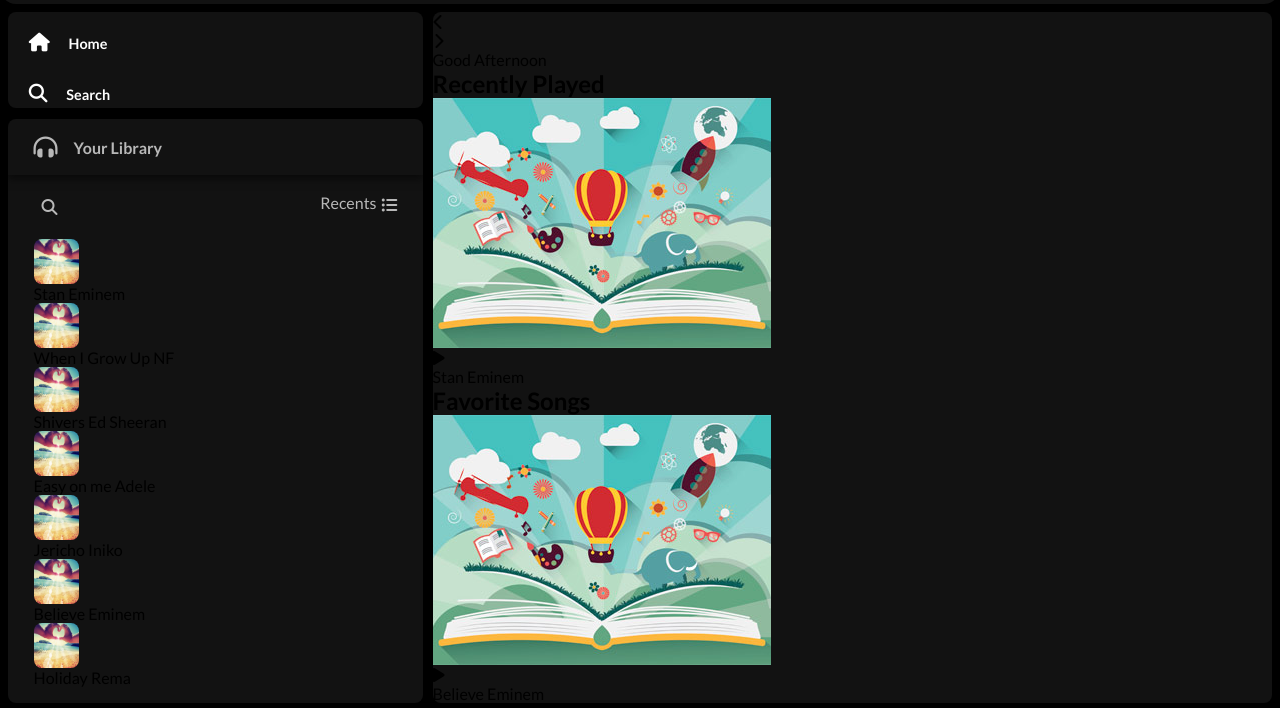
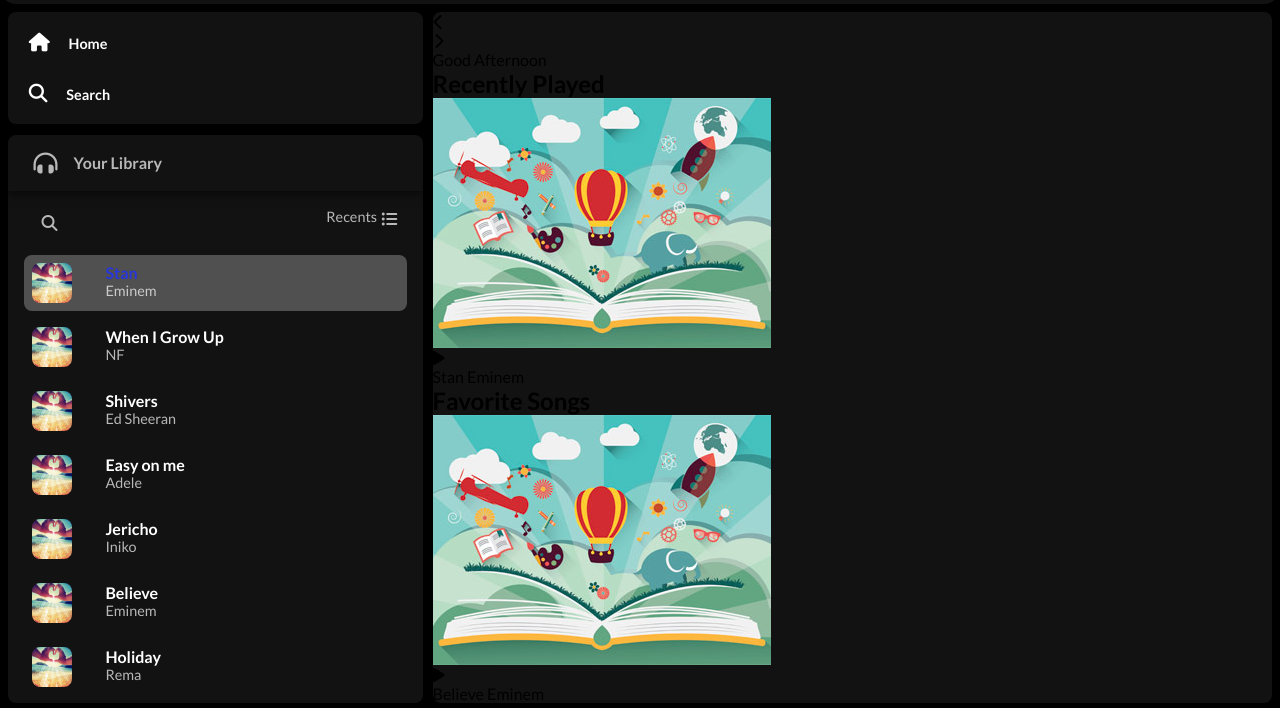
Before and after one commit to DevHeris/RhythmiX, a plain HTML site: page index.html in a window 1280 px wide. Shown: the part 41-749 px from the top of the page. Drawn offline with Linux system fonts and the light colour scheme.

Commit message:
More css styling for the sidebar

```diff
--- a/css/style.css
+++ b/css/style.css
@@ -3,7 +3,7 @@
 
 :root {
     --primary-clr: #121212;
-    --secondary-clr: #1e2781ff;
+    --secondary-clr: rgb(39, 54, 221);
     --tertiary-clr: #000000;
     --white-clr: rgba(255, 255, 255, 0.701);
 }
@@ -73,7 +73,7 @@ ul {
     grid-row: 1/2;
     display: grid;
     grid-template-columns: 1fr;
-    grid-template-rows: repeat(4 1fr);
+    grid-template-rows: .5fr 1fr 1fr 1fr;
     grid-gap: .7em;
 }
 
@@ -92,7 +92,6 @@ ul {
     grid-row: 1/2;
     border-radius: .5em;
     padding: 1.3em;
-    padding-bottom: 0;
 }
 
 .top-sidebar-ul {
@@ -165,7 +164,11 @@ ul {
 }
 
 .scroll-wrapper::-webkit-scrollbar-thumb {
-    background-color: var(--white-clr);
+    background-color: rgba(255, 255, 255, 0.279)
+}
+
+.scroll-wrapper::-webkit-scrollbar-thumb:hover {
+    background-color: var(--white-clr)
 }
 
 .playlist-options {
@@ -194,10 +197,11 @@ ul {
 .sort-option span {
     margin-inline-end: .3em;
     padding-top: 0;
+    font-size: .9em;
 }
 
 .sort-option i {
-    padding-top: .25em;
+    padding-top: .18em;
 }
 
 .sort-option .align-center {
@@ -244,17 +248,55 @@ ul {
 }
 
 .song-container {
-    padding: 0 1.6em;
+    padding: 0 1em;
 }
 
 .songs-ul {
     display: flex;
     flex-direction: column;
+    gap: .5em;
+}
+
+.songs-ul .active {
+    background-color: rgba(255, 255, 255, 0.262);
+}
+
+.songs-ul li:hover {
+    background-color: rgba(255, 255, 255, 0.164);
+    transition: background-color .4s ease-in;
+}
+
+.songs-ul .active .song-title {
+    color: var(--secondary-clr);
+}
+
+.songs-ul li {
+    display: grid;
+    grid-template-columns: 1fr 4fr;
+    border-radius: .5em;
+    padding: .5em;
 }
 
 .songs-ul li img {
     background-size: cover;
     aspect-ratio: 1;
-    width: 45px;
+    width: 40px;
     border-radius: .5em;
+    grid-column: 1/2;
 }
+
+.songs-ul .song-title,
+.songs-ul .song-artist {
+    display: block;
+
+}
+
+.songs-ul .song-title {
+    color: white;
+    font-weight: bold;
+}
+
+.songs-ul .song-artist {
+    font-size: .9em;
+    color: var(--white-clr);
+}
--- a/index.html
+++ b/index.html
@@ -60,7 +60,7 @@
                     </div>
                     <div class="song-container">
                         <ul class="songs-ul">
-                            <li>
+                            <li class="active">
                                 <img src="images/summer.jpg" alt="Song Cover">
                                 <div class="song-info">
                                     <span class="song-title">Stan</span>
```
